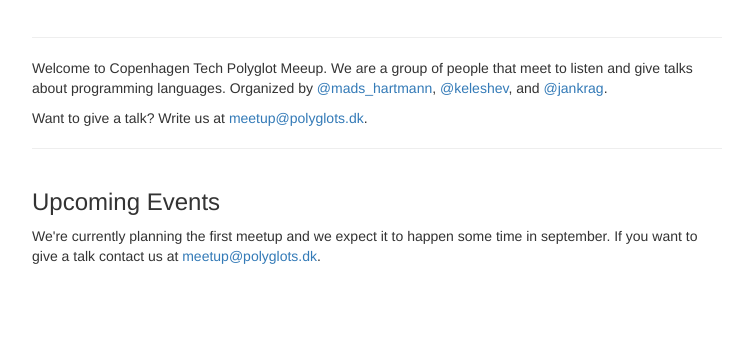
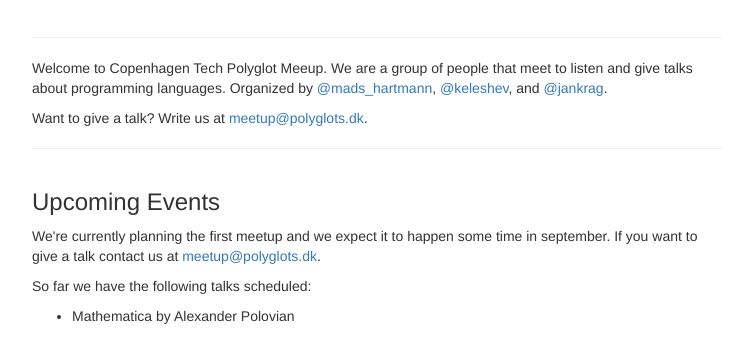
Before and after one commit to mads-hartmann/polyglots.dk, a plain HTML site: page index.html in a window 1280 px wide. Shown: the part 107-470 px from the top of the page, without its empty margins (263-1016 px from the left). Drawn offline with nearby package versions, Linux system fonts and the light colour scheme.

Commit message:
Add talk by Alexander Polovian

```diff
--- a/index.html
+++ b/index.html
@@ -56,6 +56,10 @@
       <hr class="bottom"/>
       <h3>Upcoming Events</h3>
       <p>We're currently planning the first meetup and we expect it to happen some time in september. If you want to give a talk contact us at <a href="mailto:meetup@polyglots.dk">meetup@polyglots.dk</a>.</p>
+      <p>So far we have the following talks scheduled:</p>
+      <ul>
+        <li>Mathematica by Alexander Polovian</li>
+      </ul>
     </div>
 
   </div>
```
